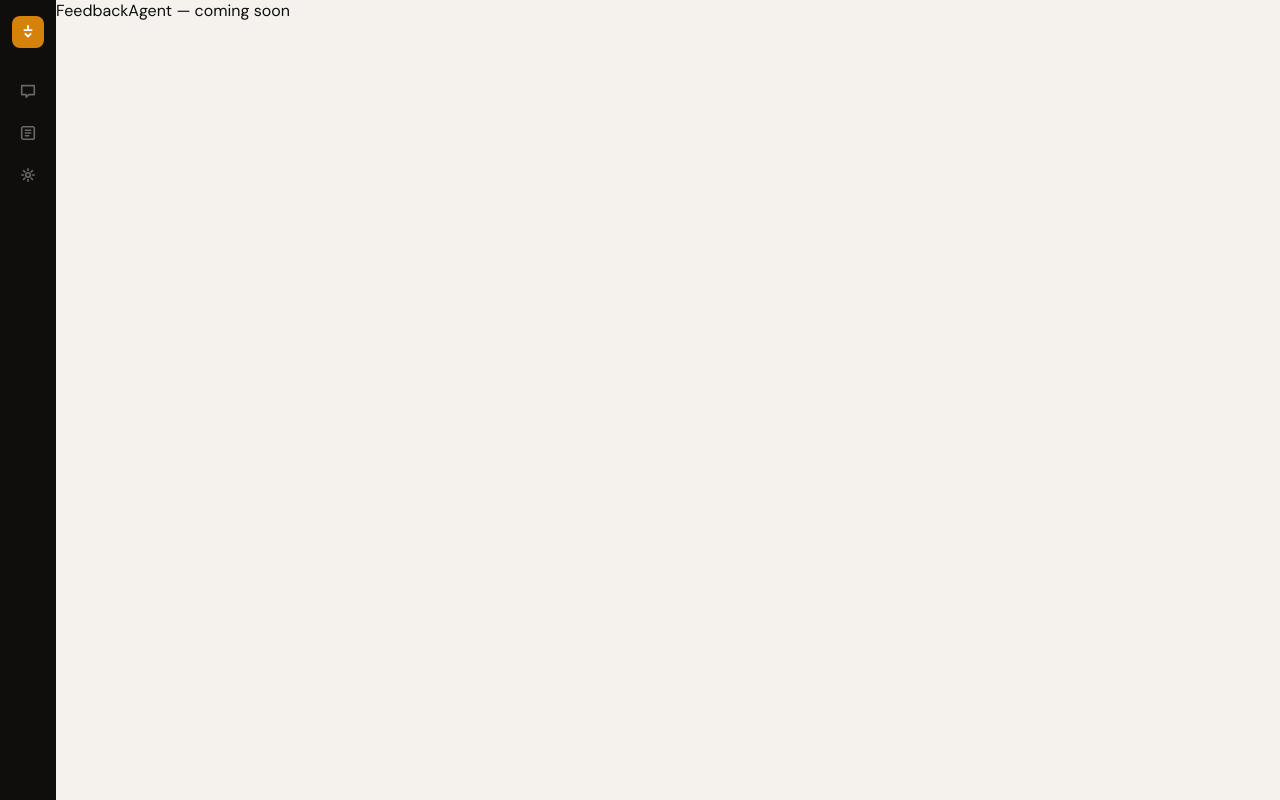
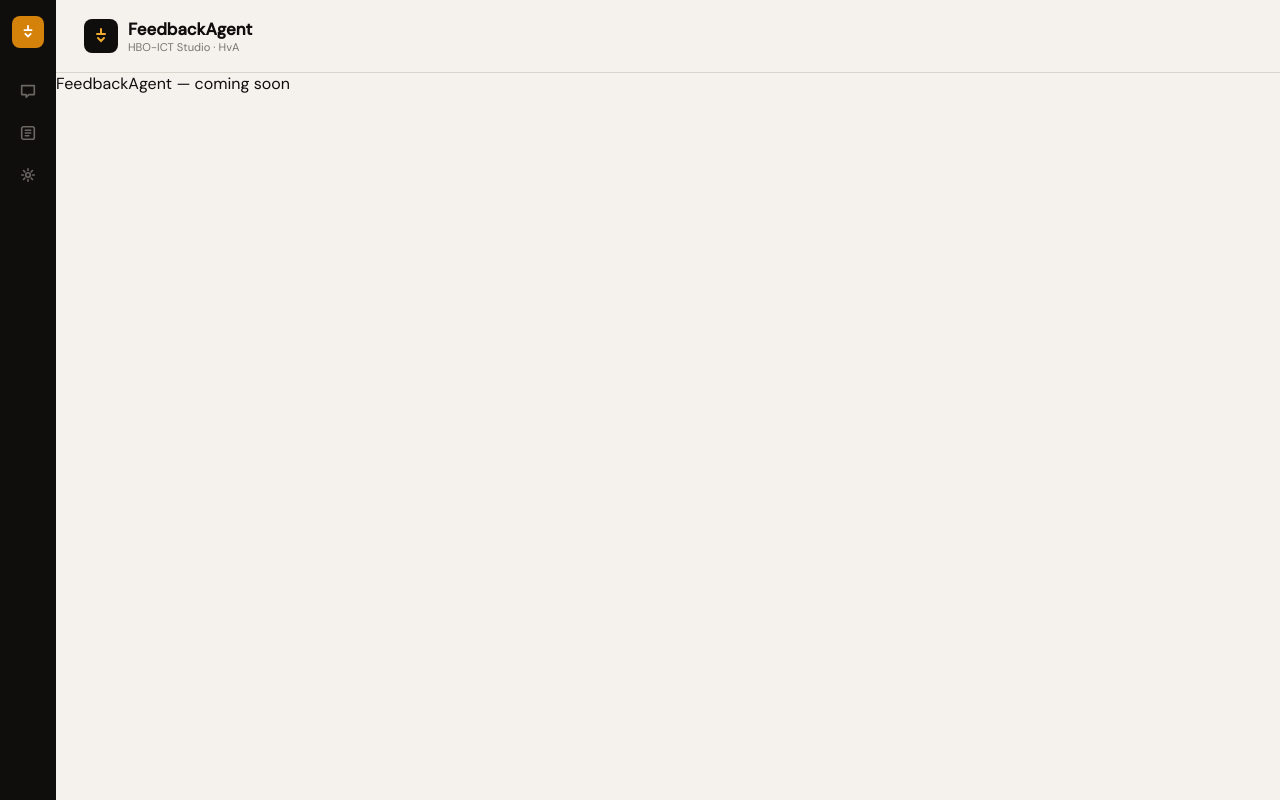
Before and after one commit to joostberg7-crypto/feedback-agent, a Vue app in the folder frontend/: page / in a window 1280 px wide. Built offline with nearby package versions, Linux system fonts and the light colour scheme; a web font is replaced by a local one.

Commit message:
feat(header): added an website header

```diff
--- a/frontend/src/App.vue
+++ b/frontend/src/App.vue
@@ -1,6 +1,7 @@
 <script setup lang="ts">
 import { RouterView, RouterLink, useRoute } from 'vue-router'
 import ToastContainer from '@/components/ui/ToastContainer.vue'
+import AppHeader from '@/components/layout/AppHeader.vue'
 
 const route = useRoute()
 </script>
@@ -42,6 +43,7 @@ const route = useRoute()
 
     <!-- Main content -->
     <main class="main-content">
+      <AppHeader />
       <RouterView />
     </main>
   </div>
--- /dev/null
+++ b/frontend/src/components/layout/AppHeader.vue
@@ -0,0 +1,70 @@
+<script setup lang="ts">
+</script>
+
+<template>
+  <header class="app-header">
+    <div class="logo">
+      <div class="logo-mark">
+        <svg viewBox="0 0 18 18" fill="none" stroke="currentColor" stroke-width="2" stroke-linecap="round">
+          <path d="M9 2v5M5 7h8M6 11l3 3 3-3" />
+        </svg>
+      </div>
+      <div class="logo-text-wrap">
+        <span class="logo-name">FeedbackAgent</span>
+        <span class="logo-sub">HBO-ICT Studio · HvA</span>
+      </div>
+    </div>
+  </header>
+</template>
+
+<style scoped>
+.app-header {
+  display: flex;
+  align-items: center;
+  justify-content: space-between;
+  padding: 18px 28px;
+  border-bottom: 1.5px solid var(--border);
+  background: var(--paper);
+  position: sticky;
+  top: 0;
+  z-index: 10;
+}
+
+.logo {
+  display: flex;
+  align-items: center;
+  gap: 10px;
+}
+
+.logo-mark {
+  width: 34px;
+  height: 34px;
+  background: var(--ink);
+  border-radius: 8px;
+  display: grid;
+  place-items: center;
+  flex-shrink: 0;
+  color: var(--amber-light);
+}
+
+.logo-mark svg {
+  width: 18px;
+  height: 18px;
+}
+
+.logo-text-wrap {
+  display: flex;
+  flex-direction: column;
+}
+
+.logo-name {
+  font-weight: 800;
+  font-size: 1.05rem;
+}
+
+.logo-sub {
+  font-size: 0.7rem;
+  color: var(--muted);
+  font-weight: 400;
+}
+</style>
```
